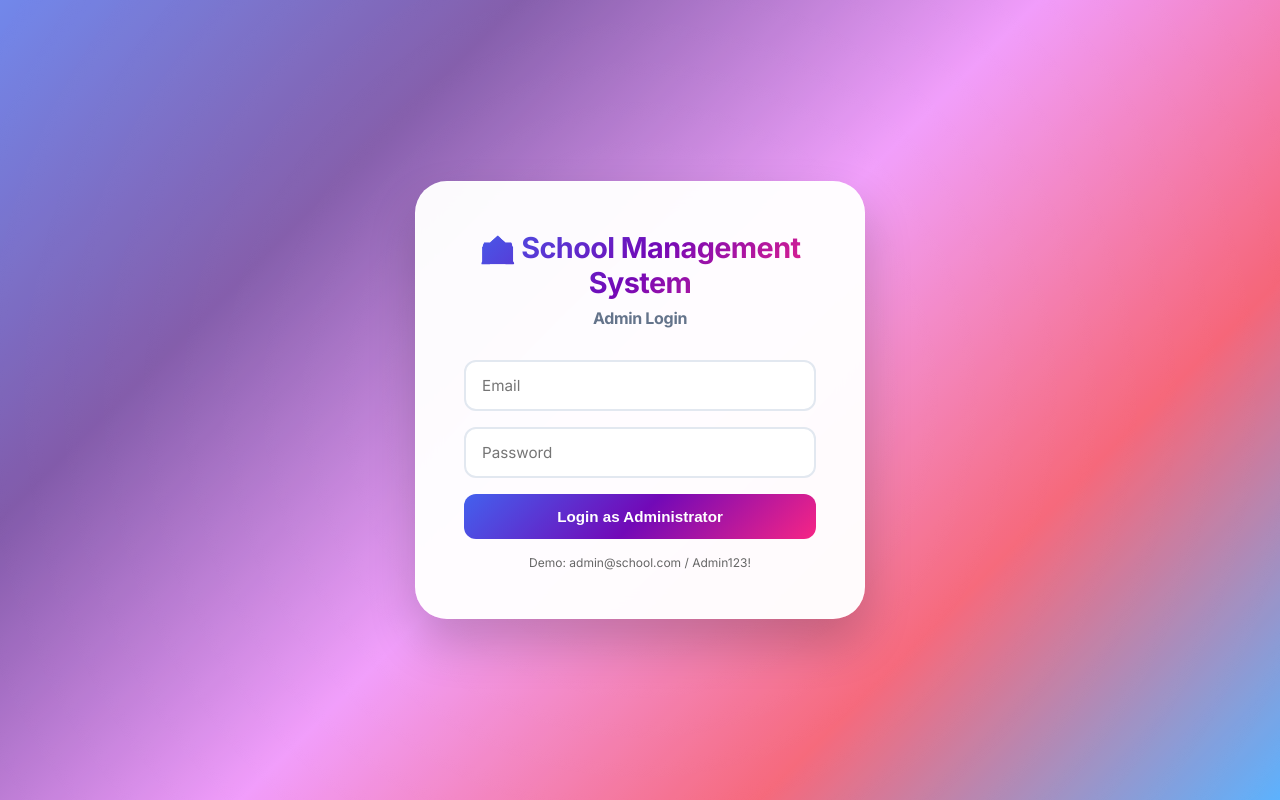
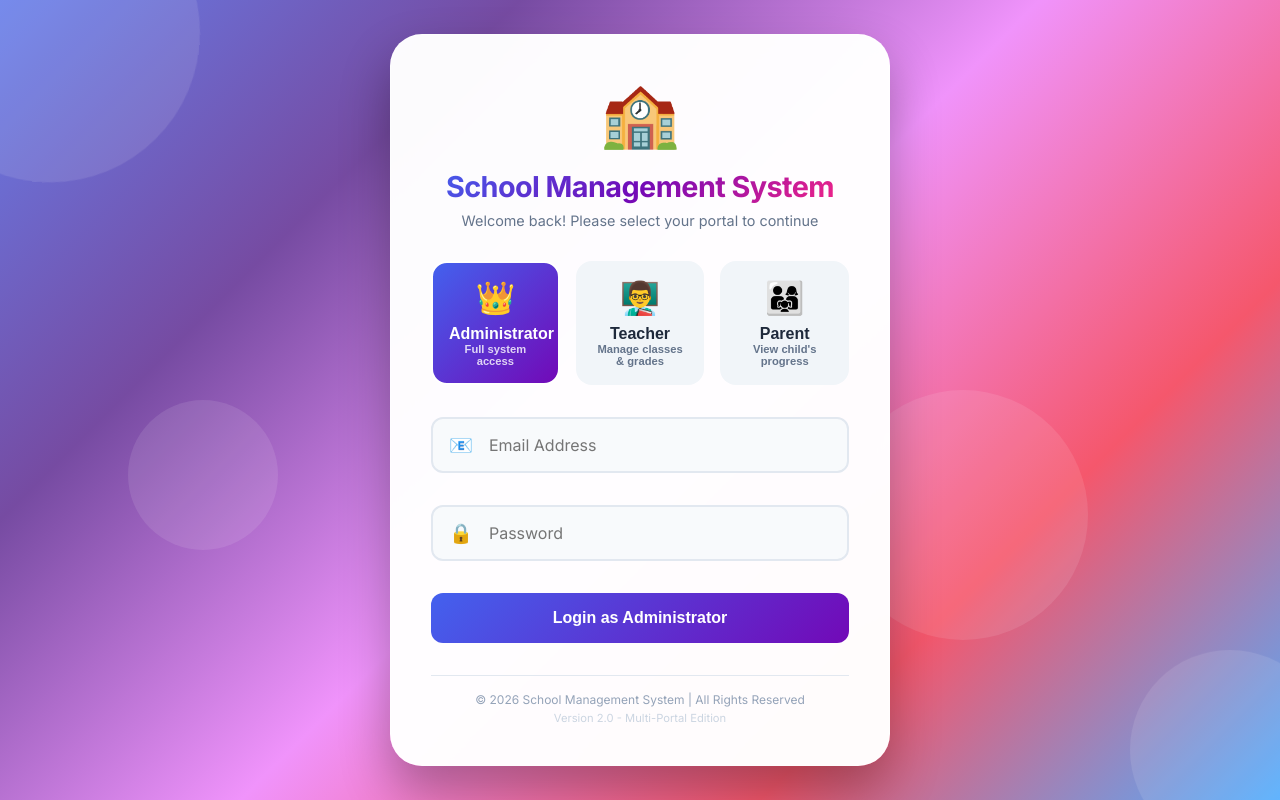
Before and after one commit to itechminifx-debug/school-management-system3, a React (Create React App) app in the folder frontend/: page /login in a window 1280 px wide. Built offline with nearby package versions, Linux system fonts and the light colour scheme.

Commit message:
Update App.js

```diff
--- a/frontend/src/App.js
+++ b/frontend/src/App.js
@@ -1,7 +1,7 @@
 import React, { useState, useEffect } from 'react';
 import { BrowserRouter as Router, Routes, Route, Navigate, Link, useLocation } from 'react-router-dom';
 import { SchoolProvider, useSchool } from './context/SchoolContext';
-import SimpleLogin from './components/SimpleLogin';
+import MainLogin from './components/MainLogin';
 import Dashboard from './components/Dashboard';
 import StudentList from './components/StudentList';
 import AddStudent from './components/AddStudent';
@@ -12,7 +12,6 @@ import Fees from './components/Fees';
 import AdvancePayment from './components/AdvancePayment';
 import SchoolFees from './components/SchoolFees';
 import SchoolSettings from './components/SchoolSettings';
-import MainLogin from './components/MainLogin';
 import './App.css';
 
 function Navigation({ onLogout }) {
@@ -42,11 +41,10 @@ function Navigation({ onLogout }) {
 }
 
 function AppContent() {
-  const [isAuthenticated, setIsAuthenticated] = useState(null); // Start as null to check loading state
+  const [isAuthenticated, setIsAuthenticated] = useState(null);
   const [loading, setLoading] = useState(true);
 
   useEffect(() => {
-    // Check authentication status on app load
     const token = localStorage.getItem('token');
     const user = localStorage.getItem('user');
 
@@ -68,7 +66,6 @@ function AppContent() {
     setIsAuthenticated(false);
   };
 
-  // Show loading spinner while checking auth
   if (loading) {
     return <div className="container">Loading...</div>;
   }
@@ -78,7 +75,7 @@ function AppContent() {
       <div className="App">
         {isAuthenticated && <Navigation onLogout={handleLogout} />}
         <Routes>
-          <Route path="/login" element={<SimpleLogin onLogin={handleLogin} />} />
+          <Route path="/login" element={<MainLogin onLogin={handleLogin} />} />
           <Route path="/dashboard" element={isAuthenticated ? <Dashboard /> : <Navigate to="/login" />} />
           <Route path="/students" element={isAuthenticated ? <StudentList /> : <Navigate to="/login" />} />
           <Route path="/add-student" element={isAuthenticated ? <AddStudent /> : <Navigate to="/login" />} />
@@ -89,7 +86,6 @@ function AppContent() {
           <Route path="/advance-payment" element={isAuthenticated ? <AdvancePayment /> : <Navigate to="/login" />} />
           <Route path="/school-fees" element={isAuthenticated ? <SchoolFees /> : <Navigate to="/login" />} />
           <Route path="/school-settings" element={isAuthenticated ? <SchoolSettings /> : <Navigate to="/login" />} />
-          <Route path="/login" element={<MainLogin onLogin={handleLogin} />} />
           <Route path="/" element={<Navigate to="/login" />} />
         </Routes>
       </div>
```
